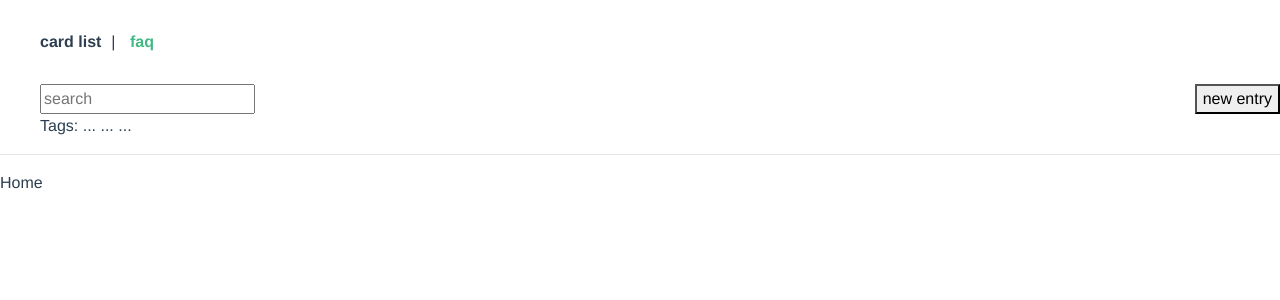
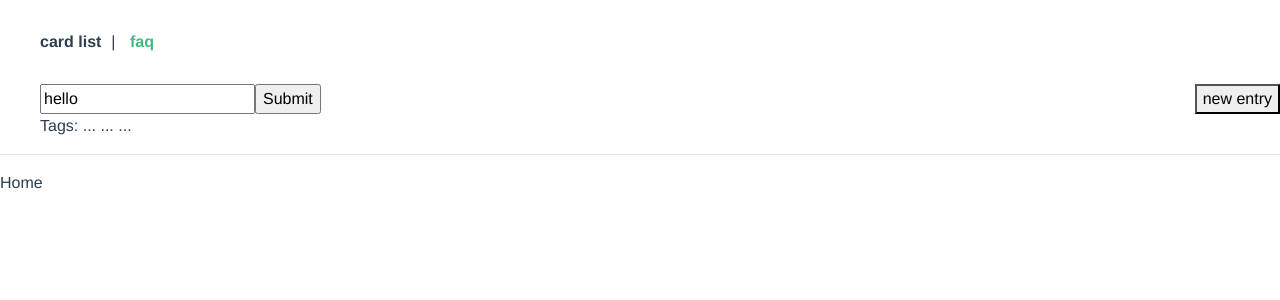
Before and after one commit to ryanechternacht/game-wiki, a Vue app: page /faq in a window 1280 px wide. Shown: the top 300 px of the page. Built offline with nearby package versions, Linux system fonts and the light colour scheme; what vue-lodash would draw is missing.

Commit message:
Wire up search component

```diff
--- /dev/null
+++ b/src/components/faq/FaqSearch.vue
@@ -0,0 +1,20 @@
+<template>
+  <div>
+    <form @submit.prevent="$emit('search', term)">
+      <input placeholder="search" v-model="term" />
+      <input type="submit" content="Search" />
+    </form>
+  </div>
+</template>
+
+<script>
+export default {
+  name: "faq-search",
+  props: ["initialSearch"],
+  data() {
+    return {
+      term: this.initialSearch
+    };
+  }
+};
+</script>
--- a/src/views/faq/FaqHeader.vue
+++ b/src/views/faq/FaqHeader.vue
@@ -3,13 +3,24 @@
     <div class="float-right">
       <button>new entry</button>
     </div>
-    <div>
-      <input placeholder="search" />
-    </div>
+    <faq-search initialSearch="hello" @search="search" />
     <div>Tags: ... ... ...</div>
   </div>
 </template>
 
 <script>
-export default {};
+import FaqSearch from "@/components/faq/FaqSearch";
+export default {
+  components: {
+    FaqSearch
+  },
+  methods: {
+    search(term) {
+      this.$router.push({
+        name: "faq-search",
+        params: { term }
+      });
+    }
+  }
+};
 </script>
--- a/src/views/faq/FaqSearch.vue
+++ b/src/views/faq/FaqSearch.vue
@@ -15,7 +15,7 @@ import { mapState, mapActions } from "vuex";
 export default {
   props: ["term"],
   created() {
-    this.searchFaq({ term: this.term });
+    this.search();
   },
   computed: {
     ...mapState({
@@ -23,7 +23,13 @@ export default {
     })
   },
   methods: {
-    ...mapActions(["searchFaq"])
+    ...mapActions(["searchFaq"]),
+    search() {
+      this.searchFaq({ term: this.term });
+    }
+  },
+  watch: {
+    $route: "search"
   }
 };
 </script>
```
